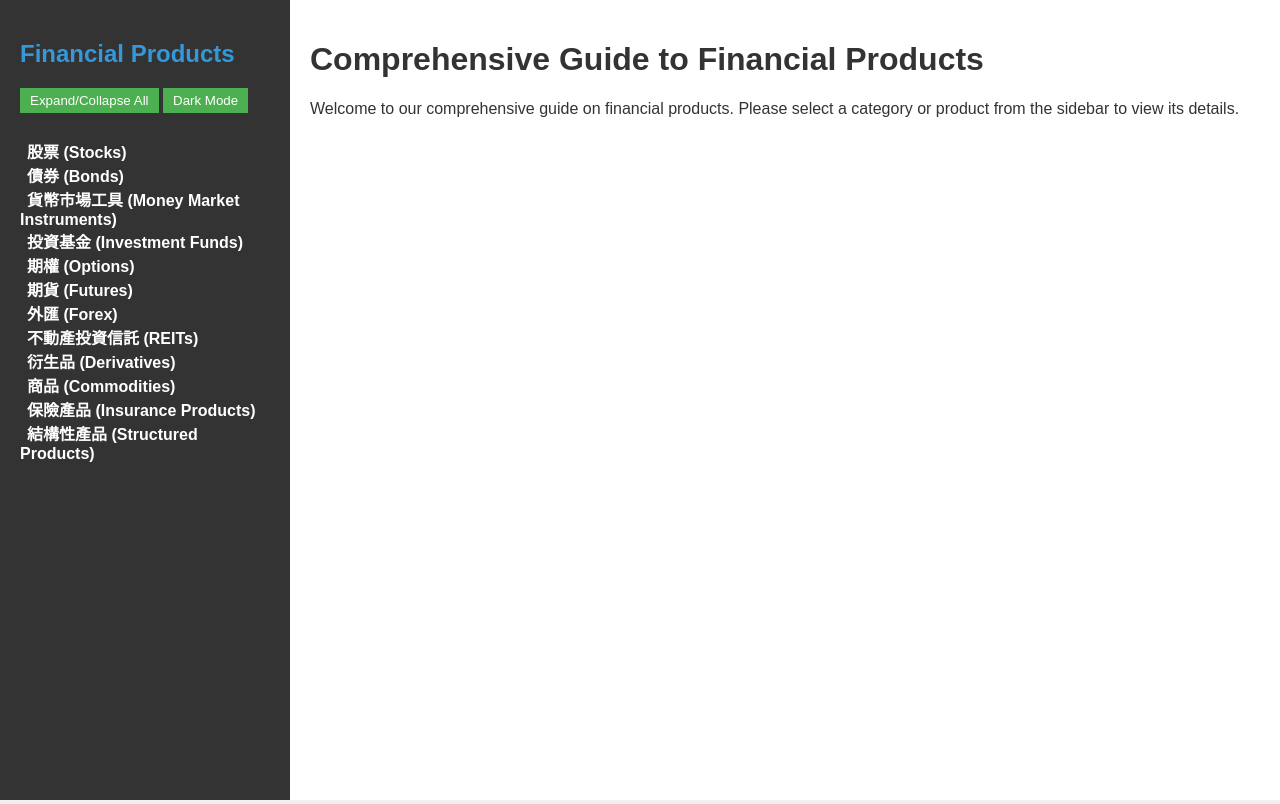
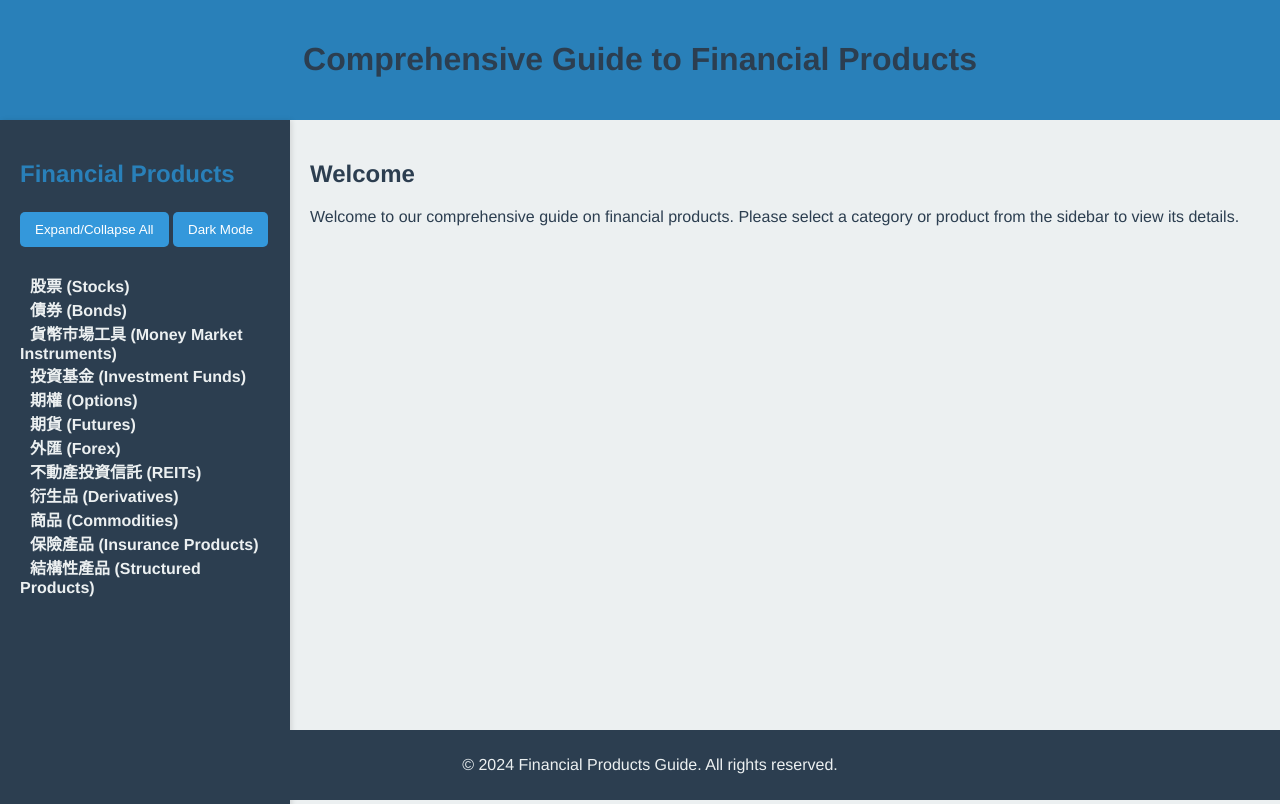
Before and after one commit to FatKam2024/financeproducts, a plain HTML site: page index.html in a window 1280 px wide. Shown: the top 804 px of the page. Drawn offline with Linux system fonts and the light colour scheme.

Commit message:
Add files via upload

```diff
--- a/financial-products-script.js
+++ b/financial-products-script.js
@@ -5,8 +5,10 @@ document.addEventListener('DOMContentLoaded', function() {
     function showInitialContent() {
         const contentArea = document.getElementById('contentArea');
         contentArea.innerHTML = `
-            <h1>Comprehensive Guide to Financial Products</h1>
+            <section>
+                <h2>Welcome</h2>
                 <p>Welcome to our comprehensive guide on financial products. Please select a category or product from the sidebar to view its details.</p>
+            </section>
         `;
     }
 
@@ -17,10 +19,20 @@ document.addEventListener('DOMContentLoaded', function() {
             const categorySpan = document.createElement('span');
             categorySpan.className = 'category';
             categorySpan.textContent = category;
-            categorySpan.addEventListener('click', (e) => {
-                e.stopPropagation();
-                li.classList.toggle('expanded');
+            categorySpan.tabIndex = 0;
+            categorySpan.setAttribute('role', 'button');
+            categorySpan.setAttribute('aria-expanded', 'false');
+            categorySpan.addEventListener('click', () => {
+                const expanded = li.classList.toggle('expanded');
+                categorySpan.setAttribute('aria-expanded', expanded);
                 showCategoryDetails(category);
+            });
+            categorySpan.addEventListener('keypress', (e) => {
+                if (e.key === 'Enter') {
+                    const expanded = li.classList.toggle('expanded');
+                    categorySpan.setAttribute('aria-expanded', expanded);
+                    showCategoryDetails(category);
+                }
             });
             li.appendChild(categorySpan);
 
@@ -29,9 +41,15 @@ document.addEventListener('DOMContentLoaded', function() {
                 const productLi = document.createElement('li');
                 productLi.className = 'product';
                 productLi.textContent = product;
-                productLi.addEventListener('click', (e) => {
-                    e.stopPropagation();
+                productLi.tabIndex = 0;
+                productLi.setAttribute('role', 'button');
+                productLi.addEventListener('click', () => {
                     showProductDetails(category, product);
+                });
+                productLi.addEventListener('keypress', (e) => {
+                    if (e.key === 'Enter') {
+                        showProductDetails(category, product);
+                    }
                 });
                 ul.appendChild(productLi);
             });
@@ -45,6 +63,7 @@ document.addEventListener('DOMContentLoaded', function() {
         const contentArea = document.getElementById('contentArea');
         const categoryInfo = financialProducts[category];
         contentArea.innerHTML = `
+            <section>
                 <h2>${category}</h2>
                 <p>${categoryInfo.description.english}</p>
                 <p class="chinese">${categoryInfo.description.chinese}</p>
@@ -52,6 +71,7 @@ document.addEventListener('DOMContentLoaded', function() {
                 <ul>
                     ${Object.keys(categoryInfo.products).map(product => `<li>${product}</li>`).join('')}
                 </ul>
+            </section>
         `;
     }
 
@@ -59,6 +79,7 @@ document.addEventListener('DOMContentLoaded', function() {
         const contentArea = document.getElementById('contentArea');
         const productInfo = financialProducts[category].products[product];
         contentArea.innerHTML = `
+            <section>
                 <h2>${product}</h2>
                 <h3>English</h3>
                 <p><strong>Definition:</strong> ${productInfo.english.definition}</p>
@@ -83,6 +104,7 @@ document.addEventListener('DOMContentLoaded', function() {
                     ${productInfo.chinese.types.map(type => `<li>${type}</li>`).join('')}
                 </ul>
                 <p><strong>例子：</strong> ${productInfo.chinese.example}</p>
+            </section>
         `;
     }
 
@@ -99,58 +121,32 @@ document.addEventListener('DOMContentLoaded', function() {
         sidebarExpanded = !sidebarExpanded;
         const categories = document.querySelectorAll('#productList > li');
         categories.forEach(category => {
-            if (sidebarExpanded) {
-                category.classList.add('expanded');
-            } else {
-                category.classList.remove('expanded');
+            category.classList.toggle('expanded', sidebarExpanded);
+        });
+        toggleSidebar.setAttribute('aria-expanded', sidebarExpanded);
+    });
+
+    const toggleTheme = document.getElementById('toggleTheme');
+    toggleTheme.addEventListener('click', function() {
+        document.body.classList.toggle('dark-mode');
+        const isDarkMode = document.body.classList.contains('dark-mode');
+        localStorage.setItem('theme', isDarkMode ? 'dark-mode' : 'light-mode');
+        toggleTheme.textContent = isDarkMode ? 'Light Mode' : 'Dark Mode';
+    });
+
+    const savedTheme = localStorage.getItem('theme');
+    if (savedTheme) {
+        document.body.classList.add(savedTheme);
+        toggleTheme.textContent = savedTheme === 'dark-mode' ? 'Light Mode' : 'Dark Mode';
+    } else if (window.matchMedia('(prefers-color-scheme: dark)').matches) {
+        document.body.classList.add('dark-mode');
+        toggleTheme.textContent = 'Light Mode';
+    }
+
+    window.matchMedia('(prefers-color-scheme: dark)').addListener(e => {
+        if (!localStorage.getItem('theme')) {
+            document.body.classList.toggle('dark-mode', e.matches);
+            toggleTheme.textContent = e.matches ? 'Light Mode' : 'Dark Mode';
         }
     });
 });
-
-    // Theme toggle functionality
-    const toggleTheme = document.getElementById('toggleTheme');
-    toggleTheme.addEventListener('click', function() {
-        if (document.body.classList.contains('dark-mode')) {
-            document.body.classList.remove('dark-mode');
-            document.body.classList.add('light-mode');
-            localStorage.setItem('theme', 'light');
-        } else {
-            document.body.classList.remove('light-mode');
-            document.body.classList.add('dark-mode');
-            localStorage.setItem('theme', 'dark');
-        }
-        updateThemeButtonText();
-    });
-
-    function updateThemeButtonText() {
-        const isDarkMode = document.body.classList.contains('dark-mode');
-        toggleTheme.textContent = isDarkMode ? 'Light Mode' : 'Dark Mode';
-    }
-
-    // Check for saved theme preference or use system preference
-    const savedTheme = localStorage.getItem('theme');
-    if (savedTheme === 'dark') {
-        document.body.classList.add('dark-mode');
-    } else if (savedTheme === 'light') {
-        document.body.classList.add('light-mode');
-    } else if (window.matchMedia && window.matchMedia('(prefers-color-scheme: dark)').matches) {
-        document.body.classList.add('dark-mode');
-    } else {
-        document.body.classList.add('light-mode');
-    }
-    updateThemeButtonText();
-
-    // Listen for system theme changes
-    window.matchMedia('(prefers-color-scheme: dark)').addListener(function(e) {
-        if (!localStorage.getItem('theme')) {
-            if (e.matches) {
-                document.body.classList.remove('light-mode');
-                document.body.classList.add('dark-mode');
-            } else {
-                document.body.classList.remove('dark-mode');
-                document.body.classList.add('light-mode');
-            }
-            updateThemeButtonText();
-        }
-    });
-});
--- a/financial-products-styles.css
+++ b/financial-products-styles.css
@@ -1,23 +1,37 @@
 :root {
-    --bg-color: #f0f0f0;
-    --sidebar-bg: #333;
-    --text-color: #333;
-    --sidebar-text-color: #fff;
-    --content-bg: white;
-    --hover-border-color: #fffacd; /* Light yellow color for hover border */
-    --financial-products-color: #3498db; /* Light blue color */
+    --bg-color: #f9f9f9;
+    --sidebar-bg: #2c3e50;
+    --text-color: #2c3e50;
+    --sidebar-text-color: #ecf0f1;
+    --content-bg: #ecf0f1;
+    --hover-bg-color: #3498db;
+    --hover-text-color: #ecf0f1;
+    --financial-products-color: #2980b9;
+    --primary-font: 'Helvetica Neue', Arial, sans-serif;
+    --header-bg: #2980b9;
+    --header-text-color: #ecf0f1;
+    --footer-bg: #2c3e50;
+    --footer-text-color: #ecf0f1;
 }
 
 body {
-    font-family: Arial, sans-serif;
+    font-family: var(--primary-font);
     margin: 0;
     padding: 0;
     background-color: var(--bg-color);
     color: var(--text-color);
 }
 
+header {
+    background-color: var(--header-bg);
+    color: var(--header-text-color);
+    padding: 20px;
+    text-align: center;
+}
+
 .container {
     display: flex;
+    flex-wrap: wrap;
     min-height: 100vh;
 }
 
@@ -26,16 +40,23 @@ body {
     background-color: var(--sidebar-bg);
     color: var(--sidebar-text-color);
     padding: 20px;
+    box-shadow: 2px 0 5px rgba(0,0,0,0.1);
+    position: sticky;
+    top: 0;
+    height: 100vh;
+    overflow-y: auto;
 }
 
 .sidebar h2 {
     color: var(--financial-products-color);
+    margin-bottom: 1em;
 }
 
 .content {
     flex-grow: 1;
     padding: 20px;
     background-color: var(--content-bg);
+    min-width: 300px;
 }
 
 h1, h2, h3, h4 {
@@ -49,10 +70,10 @@ ul {
 
 .category, .product {
     cursor: pointer;
-    padding: 5px;
+    padding: 10px;
     margin-bottom: 5px;
-    transition: border 0.3s ease;
-    border: 2px solid transparent;
+    transition: background-color 0.3s ease, color 0.3s ease;
+    border-radius: 5px;
 }
 
 .category {
@@ -64,7 +85,8 @@ ul {
 }
 
 .category:hover, .product:hover {
-    border-color: var(--hover-border-color);
+    background-color: var(--hover-bg-color);
+    color: var(--hover-text-color);
 }
 
 .chinese {
@@ -81,43 +103,32 @@ ul {
 
 #toggleSidebar, #toggleTheme {
     margin-bottom: 10px;
-    padding: 5px 10px;
-    background-color: #4CAF50;
+    padding: 10px 15px;
+    background-color: #3498db;
     color: white;
     border: none;
+    border-radius: 5px;
     cursor: pointer;
 }
 
 #toggleSidebar:hover, #toggleTheme:hover {
-    background-color: #45a049;
+    background-color: #2980b9;
 }
 
-/* Dark mode styles */
-@media (prefers-color-scheme: dark) {
-    :root {
-        --bg-color: #222;
-        --sidebar-bg: #444;
-        --text-color: #f0f0f0;
-        --sidebar-text-color: #f0f0f0;
-        --content-bg: #333;
-        /* Hover border color remains the same in dark mode */
-    }
-}
-
-body.light-mode {
-    --bg-color: #f0f0f0;
-    --sidebar-bg: #333;
-    --text-color: #333;
-    --sidebar-text-color: #fff;
-    --content-bg: white;
-    /* Hover border color remains the same in light mode */
+footer {
+    background-color: var(--footer-bg);
+    color: var(--footer-text-color);
+    text-align: center;
+    padding: 10px;
+    position: absolute;
+    width: 100%;
+    bottom: 0;
 }
 
 body.dark-mode {
-    --bg-color: #222;
-    --sidebar-bg: #444;
-    --text-color: #f0f0f0;
-    --sidebar-text-color: #f0f0f0;
-    --content-bg: #333;
-    /* Hover border color remains the same in dark mode */
+    --bg-color: #2c3e50;
+    --sidebar-bg: #34495e;
+    --text-color: #ecf0f1;
+    --sidebar-text-color: #ecf0f1;
+    --content-bg: #34495e;
 }
--- a/index.html
+++ b/index.html
@@ -7,18 +7,26 @@
     <link rel="stylesheet" href="financial-products-styles.css">
 </head>
 <body>
+    <header>
+        <h1>Comprehensive Guide to Financial Products</h1>
+    </header>
     <div class="container">
-        <div class="sidebar">
+        <nav class="sidebar" role="navigation" aria-label="Sidebar with financial product categories">
             <h2>Financial Products</h2>
-            <button id="toggleSidebar">Expand/Collapse All</button>
+            <button id="toggleSidebar" aria-expanded="false" aria-controls="productList">Expand/Collapse All</button>
             <button id="toggleTheme">Dark Mode</button>
             <ul id="productList"></ul>
-        </div>
-        <div id="contentArea" class="content" role="main">
-            <h1>Comprehensive Guide to Financial Products</h1>
-            <p>Welcome to our comprehensive guide on financial products. Please select a category or product from the sidebar to view its details.</p>
-        </div>
+        </nav>
+        <main id="contentArea" class="content" role="main">
+            <section>
+                <h2>Welcome</h2>
+                <p>Welcome to our comprehensive guide on financial products. Please select a category or product from the sidebar to view its details.</p>
+            </section>
+        </main>
     </div>
+    <footer>
+        <p>&copy; 2024 Financial Products Guide. All rights reserved.</p>
+    </footer>
     <script src="financial-products-script.js"></script>
 </body>
 </html>
```
Lines whose indentation alone changed are shown as unchanged.
